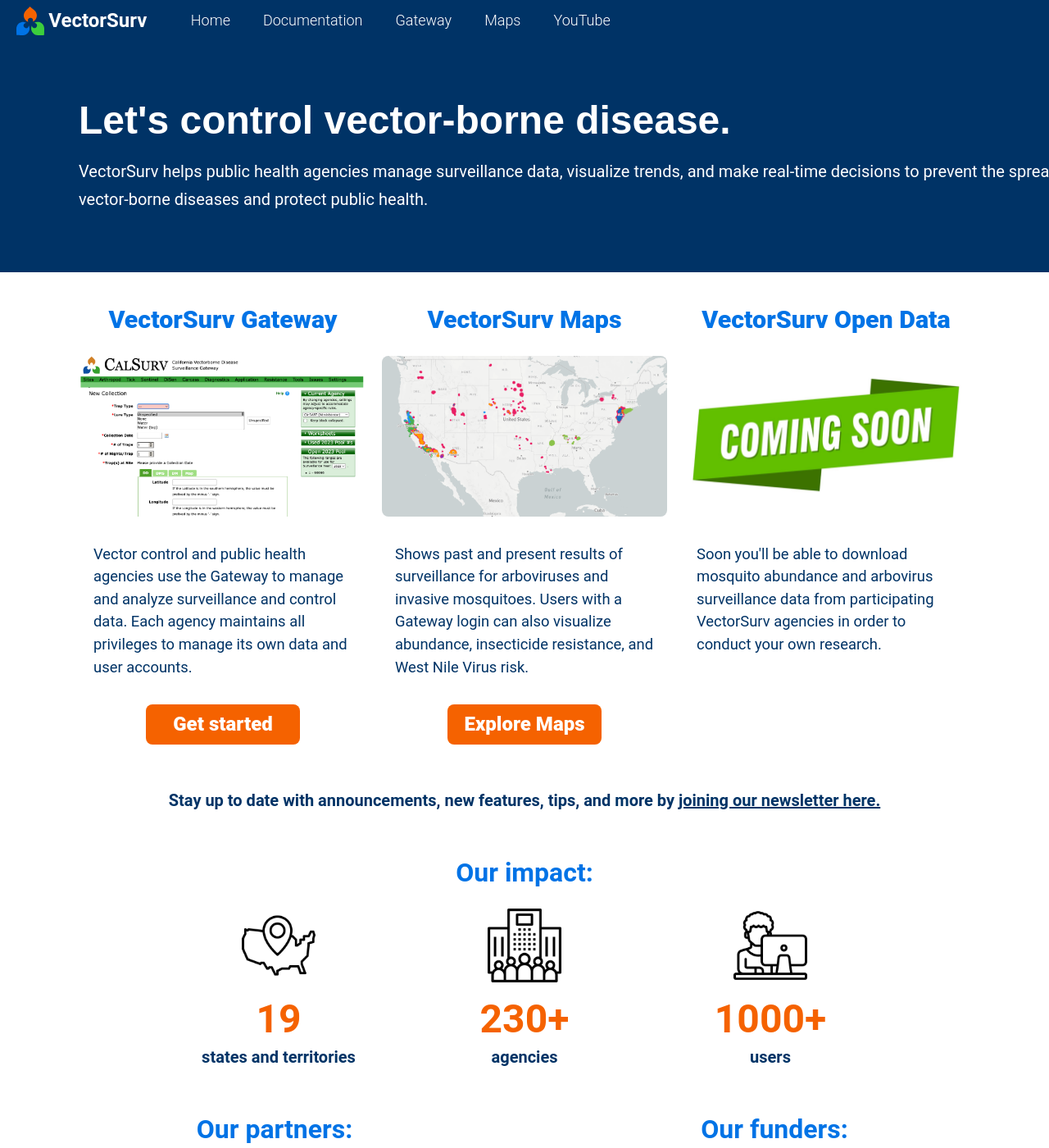
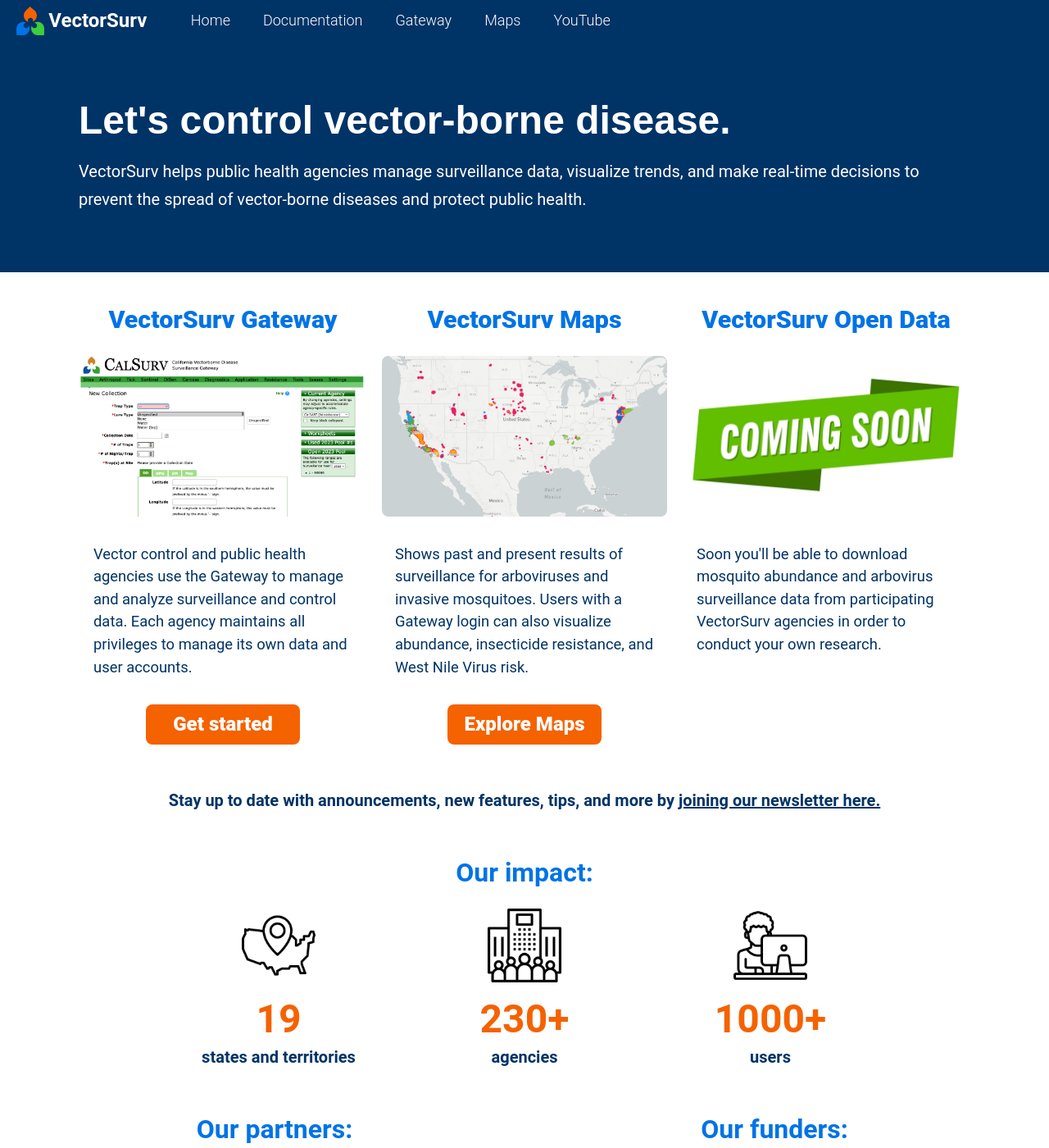
Before and after one commit to tlvaldepena/vectorsurv.org, a Jekyll site: the page built from index.md, in a window 1280 px wide and 1400 px high. Shown: the whole window at 82% size. Built offline with Jekyll 4.4.1, drawn with Linux system fonts in a browser that asks for light colours; our own code applies the rules of GitHub Pages for plain Markdown files.

Commit message:
Mobile fix (#16)
* Fix bug where page titles spawned under navbar

* Update to sticky footer

* Prettify sidebar

* Reduce copyright spacing

* Unfix sticky bottom

* update footer on mobile

* updated docs spacing and added our impact on home

* added right color svg icon to header

* updated front page width on mobile

* update home width of mobile

* update mobile site sizing

* change scale in head for mobile

* update text width on top home page

* update mobile home

---------

Co-authored-by: smranck <30805656+smranck@users.noreply.github.com>

```diff
--- a/_layouts/default.html
+++ b/_layouts/default.html
@@ -4,8 +4,8 @@
 <head>
 	<meta charset='utf-8'>
 	<meta http-equiv="X-UA-Compatible" content="IE=edge">
-	<!-- <meta name="viewport" content="width=device-width,maximum-scale=2"> -->
-  <meta name="viewport" content="width=device-width, initial-scale=1">
+	<meta name="viewport" content="width=device-width,maximum-scale=2">
+  <!-- <meta name="viewport" content="width=device-width, initial-scale=1"> -->
 	<link rel="stylesheet" type="text/css" media="screen" href="{{ '/assets/css/style.css?v=' | append: site.github.build_revision | relative_url }}">
 	<title>{{ site.title }} - {{ site.description }}</title>
 	<link rel="shortcut icon" href="/favicon3.ico">
--- a/_layouts/defaultdocs.html
+++ b/_layouts/defaultdocs.html
@@ -4,7 +4,8 @@
 <head>
 	<meta charset='utf-8'>
 	<meta http-equiv="X-UA-Compatible" content="IE=edge">
-  <meta name="viewport" content="width=device-width, initial-scale=1">
+  <!-- <meta name="viewport" content="width=device-width, initial-scale=1"> -->
+  <meta name="viewport" content="width=device-width,maximum-scale=2">
 	<link rel="stylesheet" type="text/css" media="screen" href="{{ '/assets/css/style.css?v=' | append: site.github.build_revision | relative_url }}">
 	<title>{{ site.title }} - {{ site.description }}</title>
 	<link rel="shortcut icon" href="/favicon3.ico">
--- a/assets/css/style.scss
+++ b/assets/css/style.scss
@@ -1505,7 +1505,6 @@
   background-color: #003366;
   padding-left: 6rem;
   padding-right: 6rem;
-  width:100%;
 }
 
 .box2 {
```
